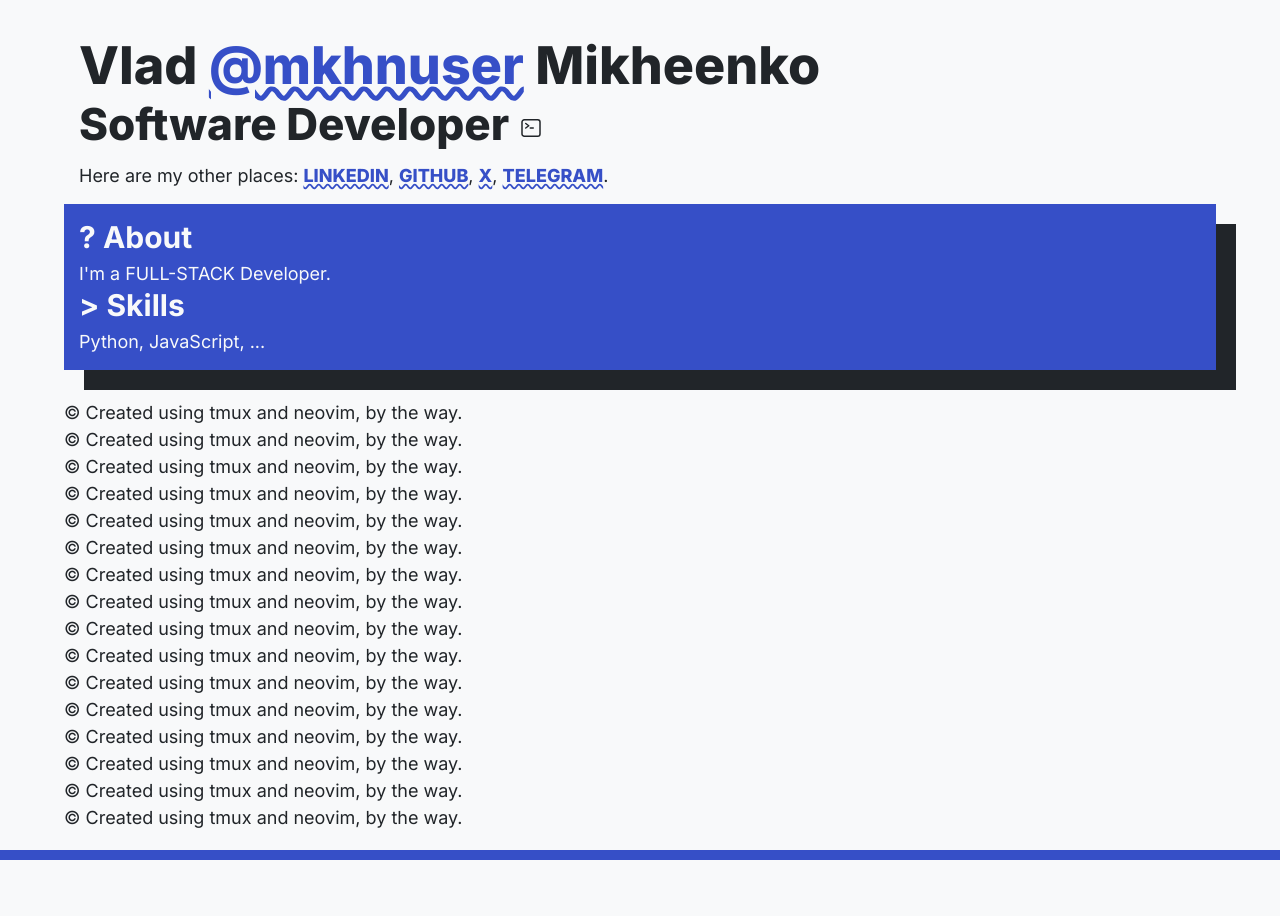
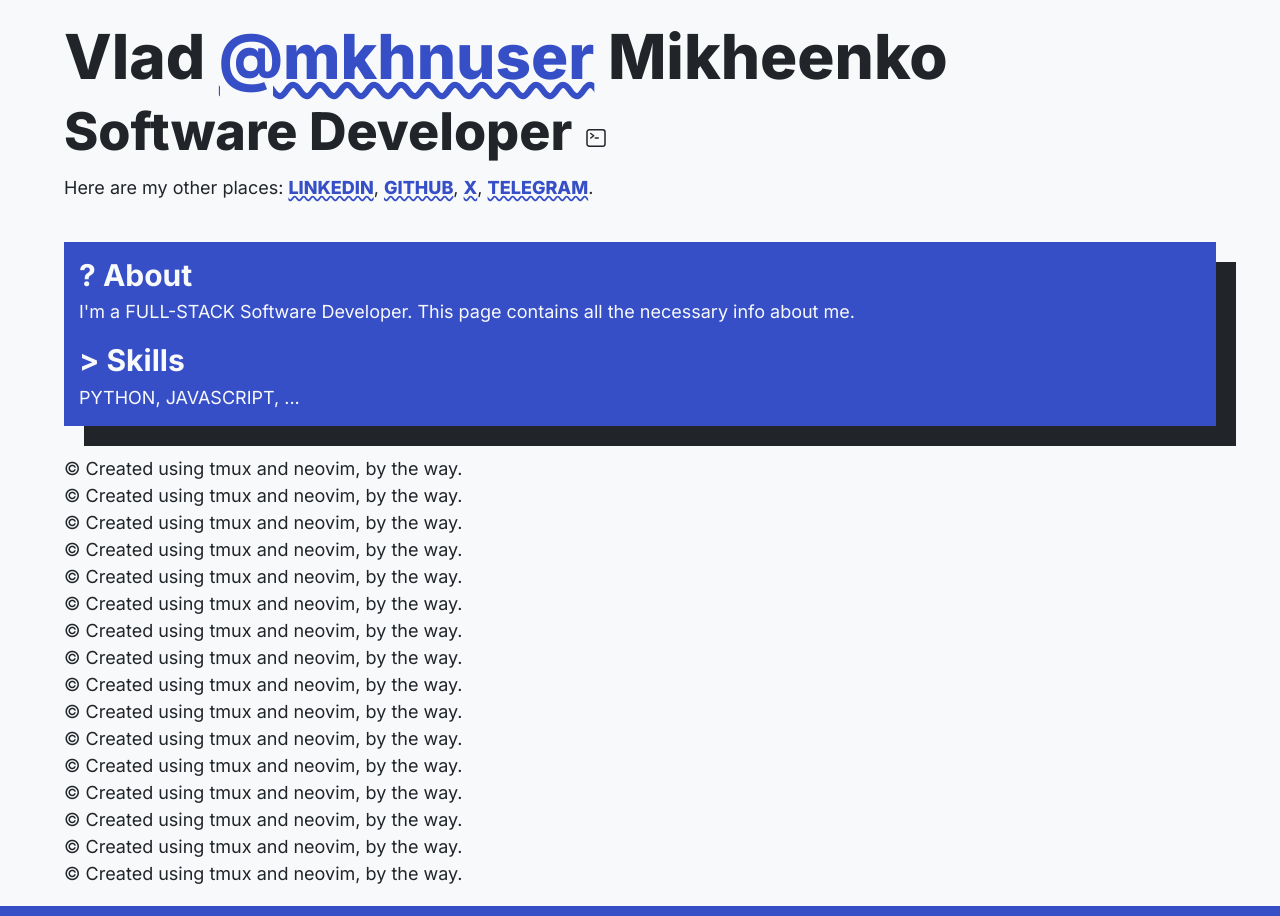
Before and after one commit to mkhnuser/me, a plain HTML site: page index.html in a window 1280 px wide. Before the commit the page ends 860 px from the top, so only its background shows below. Drawn offline with Linux system fonts and the light colour scheme.

Commit message:
Refactor old CSS code

```diff
--- a/index.html
+++ b/index.html
@@ -48,10 +48,17 @@
         </p>
       </header>
       <main>
-        <h3>? About</h3>
-        <p>I'm a FULL-STACK Developer.</p>
-        <h3>> Skills</h3>
-        <p>Python, JavaScript, ...</p>
+        <section>
+          <h3>? About</h3>
+          <p>
+            I'm a <span class="uppercase-text">full-stack</span> Software
+            Developer. This page contains all the necessary info about me.
+          </p>
+        </section>
+        <section>
+          <h3>> Skills</h3>
+          <p><span class="uppercase-text">Python, JavaScript, ...</span></p>
+        </section>
       </main>
       <footer>
         <p>&copy; Created using tmux and neovim, by the way.</p>
--- a/style.css
+++ b/style.css
@@ -35,10 +35,6 @@ svg {
   height: 24px;
 }
 
-header {
-  padding: 15px;
-}
-
 header p {
   margin-top: 1%;
 }
@@ -64,18 +60,25 @@ header h1 a:active {
 }
 
 h1 {
-  font-size: 52px;
+  font-size: 62px;
   font-weight: 800;
+  margin-bottom: 0.5%;
 }
 
 h2 {
-  font-size: 44px;
+  font-size: 52px;
   font-weight: 800;
+  margin-bottom: 0.5%;
 }
 
 h3 {
   font-size: 30px;
   margin-bottom: 5px;
+  margin-bottom: 0.5%;
+}
+
+header {
+  margin-bottom: 3.5%;
 }
 
 p {
@@ -91,3 +94,11 @@ main {
   box-shadow: 20px 20px 0px var(--main-grey-color);
   margin-bottom: 2.5%;
 }
+
+main section:not(:last-child) {
+  margin-bottom: 1.5%;
+}
+
+.uppercase-text {
+  text-transform: uppercase;
+}
```
